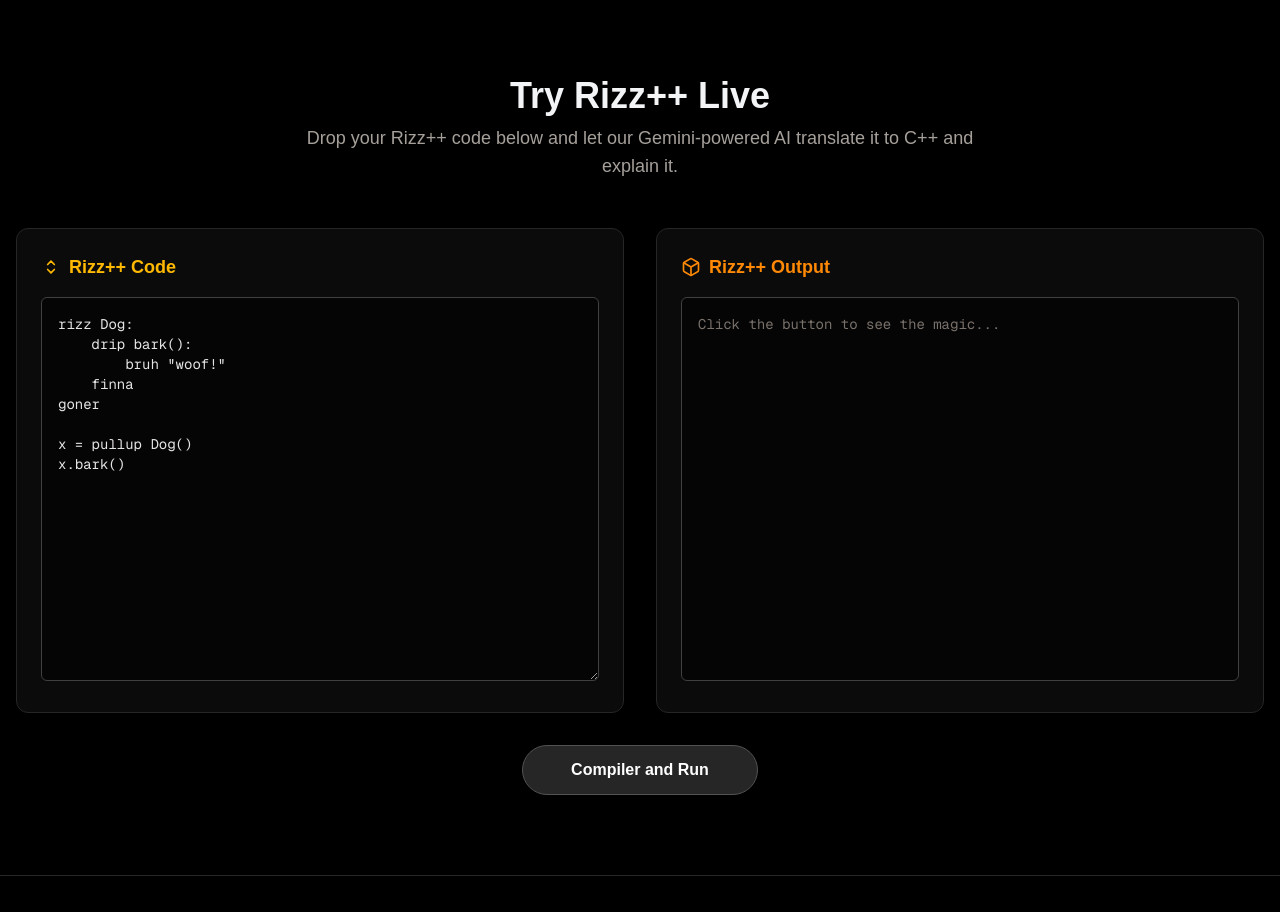
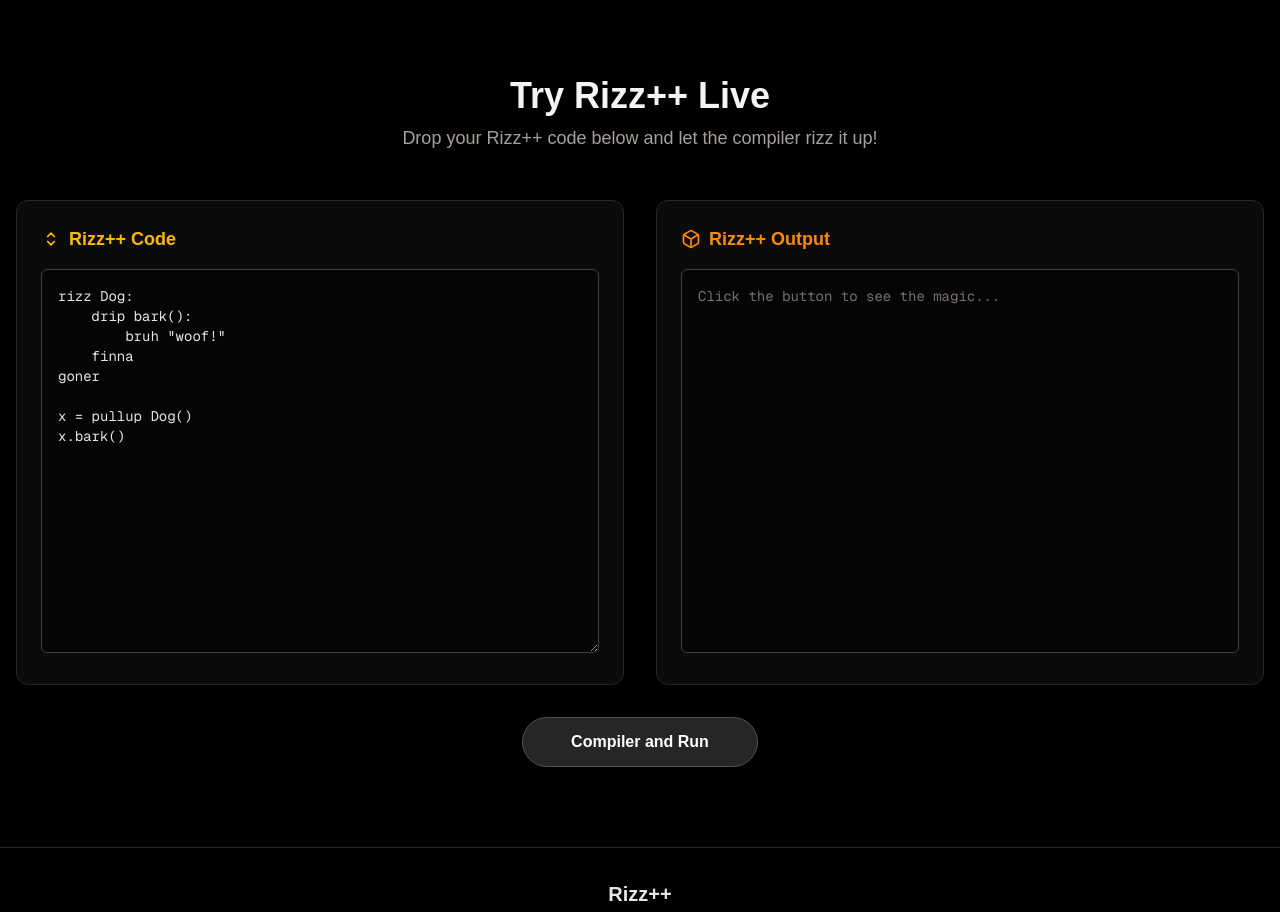
Before and after one commit to Sriyush/Rizzlang-Preview, a Next.js app: page / in a window 1280 px wide. Shown: the part 1420-2332 px from the top of the page. Built offline with nearby package versions, Linux system fonts and the light colour scheme.

Commit message:
changes in text

```diff
--- a/src/components/codeExample.tsx
+++ b/src/components/codeExample.tsx
@@ -64,7 +64,7 @@
         <div className="text-center mb-12">
           <h2 className="text-3xl md:text-4xl font-extrabold mb-2">Try Rizz++ Live</h2>
           <p className="text-lg text-stone-400 max-w-2xl mx-auto">
-            Drop your Rizz++ code below and let our Gemini-powered AI translate it to C++ and explain it.
+            Drop your Rizz++ code below and let the compiler rizz it up!
           </p>
         </div>
 
```
